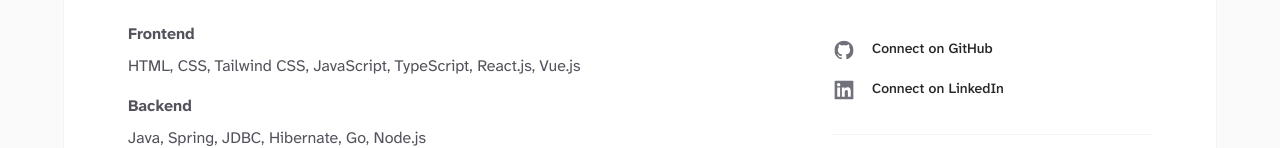
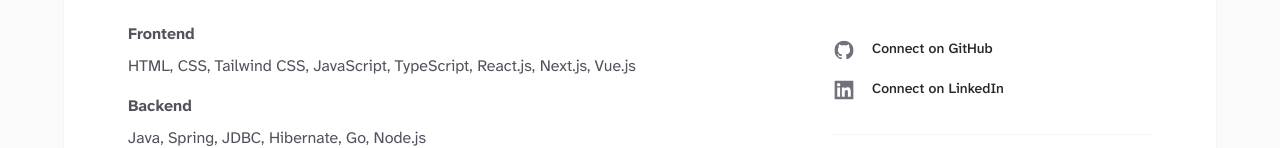
Before and after one commit to azdanov/azdanov-web, a Next.js app: page /about in a window 1280 px wide. Shown: the part 619-767 px from the top of the page. Built offline with nearby package versions, Linux system fonts and the light colour scheme; no server answers.

Commit message:
feat: add nextjs

```diff
--- a/src/app/about/page.tsx
+++ b/src/app/about/page.tsx
@@ -100,7 +100,7 @@ export default function About() {
                   <h3 className="mb-1 font-bold">Frontend</h3>
                   <p>
                     HTML, CSS, Tailwind CSS, JavaScript, TypeScript, React.js,
-                    Vue.js
+                    Next.js, Vue.js
                   </p>
                 </div>
 
```
